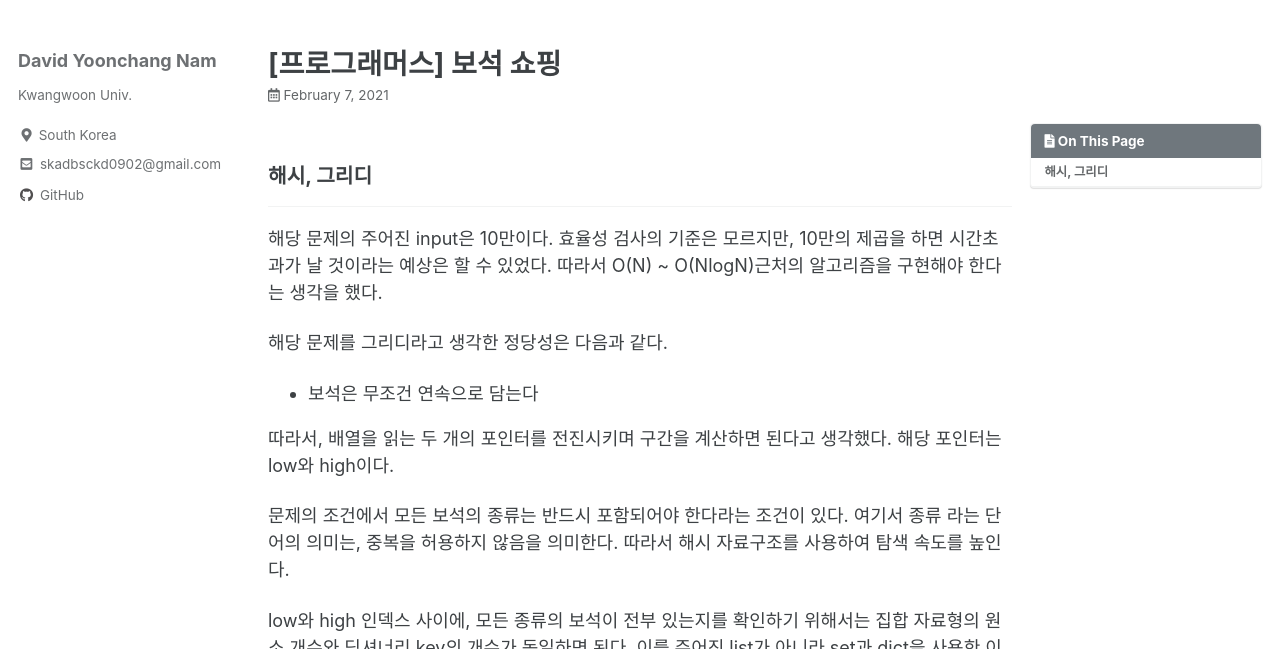
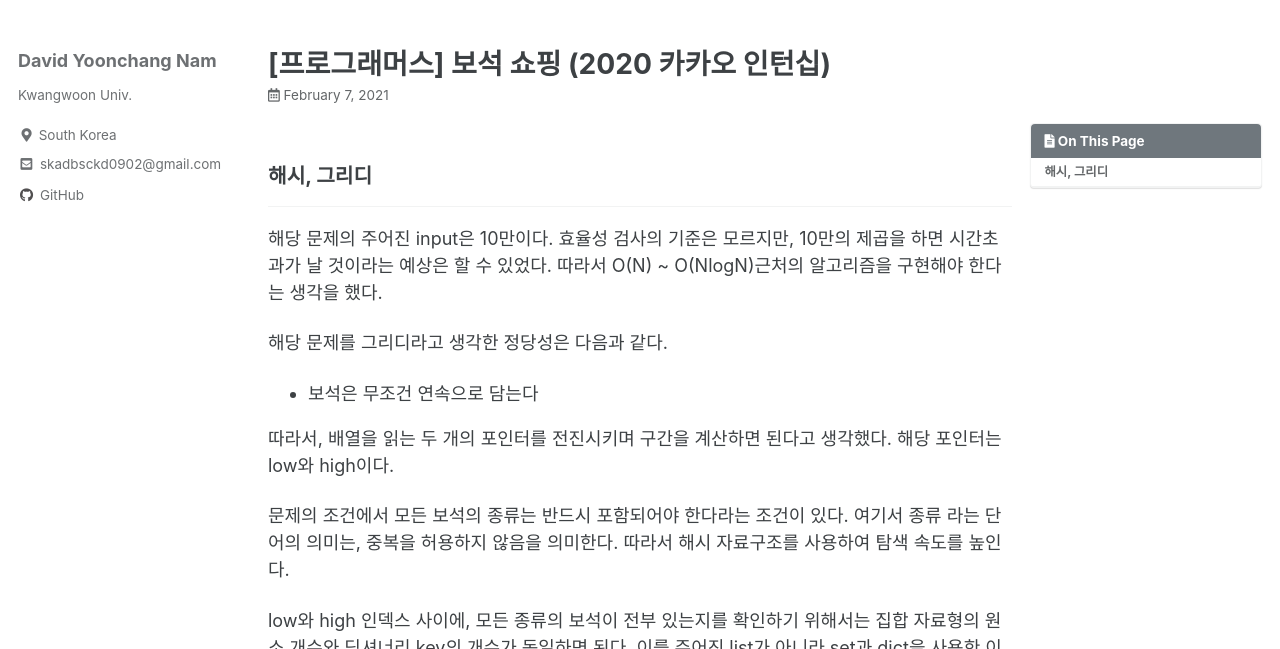
Before and after one commit to Akgop/Akgop.github.io, a Jekyll site: the page built from _posts/2021-02-07-programmers_2020kakaointern_3.md, in a window 1280 px wide and 900 px high, cut to the strip 251-900 px from the top of the window. Built offline with Jekyll 4.4.1, drawn with Linux system fonts in a browser that asks for light colours; cached includes are drawn as plain includes.

Commit message:
Update 2021-02-07-programmers_2020kakaointern_3.md

```diff
--- a/_posts/2021-02-07-programmers_2020kakaointern_3.md
+++ b/_posts/2021-02-07-programmers_2020kakaointern_3.md
@@ -1,5 +1,5 @@
 ---
-title: \[프로그래머스] 보석 쇼핑
+title: \[프로그래머스] 보석 쇼핑 (2020 카카오 인턴십)
 categories:
   - programmers
 tags:
```
